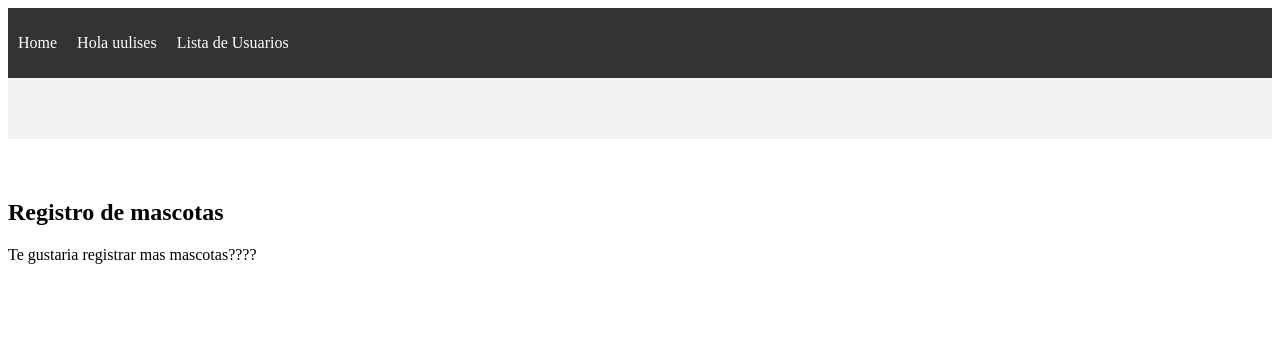
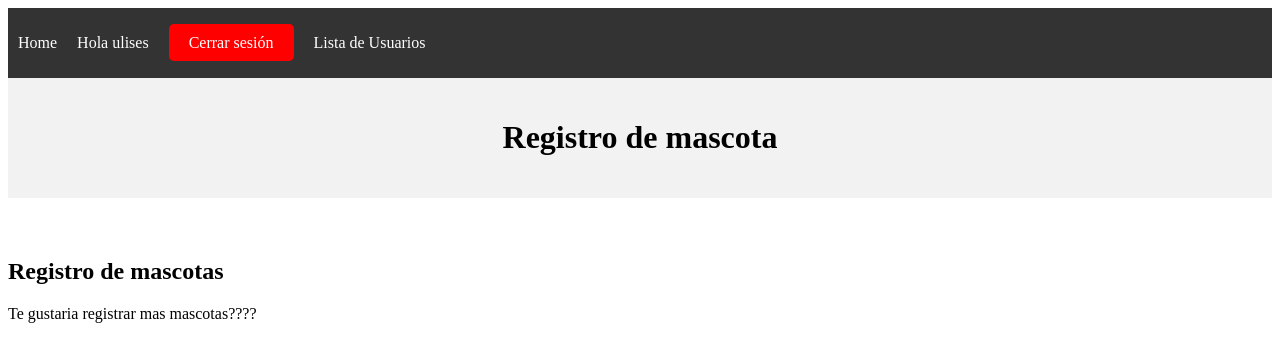
Before and after one commit to B4ZU27/Dogeaway_ingSoft, a Django app: page /registro_mascota/ in a window 1280 px wide. Shown: the top 362 px of the page. Run offline with Django 4.2, Linux system fonts and the light colour scheme; a user stored in the database is signed in.

Commit message:
Boton de logout

```diff
--- a/main_app/forms.py
+++ b/main_app/forms.py
@@ -33,7 +33,7 @@ class UserForm(UserCreationForm):
 class MascotaForm(forms.ModelForm):
     class Meta:
         model = Mascota
-        fields = ['dueño', 'nombre', 'peso', 'sexo', 'tamaño', 'descripcion', 'raza', 'tiene_cartilla']
+        fields = ['nombre', 'peso', 'sexo', 'tamaño', 'descripcion', 'raza', 'tiene_cartilla']
 
 #-----IMAGENES DE MASCOTA-----*
 class ImagenMascotaForm(forms.ModelForm):
--- a/main_app/static/css/base.css
+++ b/main_app/static/css/base.css
@@ -74,3 +74,16 @@ button[type="submit"] {
     display: block;
     margin-top: 10px; /* Agrega espacio entre los campos y el botón */
 }
+
+#logout-link {
+    background-color: #ff0000; /* Color de fondo rojo */
+    color: #ffffff; /* Color del texto blanco */
+    padding: 10px 20px; /* Espaciado interno para hacer que parezca un botón */
+    text-decoration: none; /* Quita la subraya del enlace */
+    border-radius: 5px; /* Bordes redondeados */
+}
+
+/* Cambiar el color del enlace cuando se coloca el cursor encima */
+#logout-link:hover {
+    background-color: #cc0000; /* Cambiar el color de fondo cuando se coloca el cursor encima */
+}
--- a/main_app/templates/index.html
+++ b/main_app/templates/index.html
@@ -2,4 +2,5 @@
 
 {% block content %}
 <p> Este es el home aqui es donde van a poner el estilo este weyes y asi aqui en este espacio, recuerden darloe extendes a base.html</p>
+<a href="{% url 'logout' %}" id="logout-link">Cerrar sesión</a>
 {% endblock content %}
--- a/main_app/templates/layouts/base.html
+++ b/main_app/templates/layouts/base.html
@@ -13,7 +13,10 @@
         <ul>
             <li><a href="/">Home</a></li>
             {% if user.is_authenticated %}
-                <li> Hola u{{ user.username }}</li>
+                <li> Hola {{ user.username }}</li>
+                <li> <a href="{% url 'logout' %}" id="logout-link">Cerrar sesión</a></li>
+
+
             {% else %}
                 <li><a href="/login/">Login</a></li>
                 <li><a href="/signup/">Registro</a></li>
--- a/main_app/urls.py
+++ b/main_app/urls.py
@@ -1,12 +1,14 @@
+from django.contrib.auth.views import LogoutView
 from django.urls import path
 from . import views
 #------------------
 
 urlpatterns = [
-    path('', views.index),
+    path('', views.index, name = 'Home'),
     path('login/', views.login_view, name='login'),
     path('signup/', views.signup, name='signup'),
     path('registro_mascota/', views.registro_mascota, name='registro de mascota'),
     path('lista/', views.ListaUsuariosView.as_view(), name='lista de usuarios'),
-    #path('preferencias/', views.preferencias, name='preferencias')
+    path('preferencias/', views.preferencias_view, name='preferencias'),
+    path('logout/', LogoutView.as_view(), name='logout'),
 ]
--- a/main_app/views.py
+++ b/main_app/views.py
@@ -1,6 +1,7 @@
 from django.shortcuts import render, redirect
 from django.views.generic import ListView
 from django.contrib.auth import authenticate, login
+from django.contrib.auth.decorators import login_required
 from django.contrib import messages
 from django.http import HttpResponse
 from .models import Usuario
@@ -51,7 +52,22 @@ def signup(request):
                                         'title': "Sign up"})
 
 #-----SIGNUP_MASCOTA VIEW-----*
+@login_required
 def registro_mascota(request):
+    if request.method == 'POST':
+        form = MascotaForm(request.POST)
+        if form.is_valid():
+            mascota = form.save(commit=False)  # Guarda el formulario sin commit para poder modificarlo
+            mascota.dueño = request.user  # Asigna el usuario autenticado como dueño de la mascota
+            mascota.save()  # Guarda la mascota con el dueño asignado
+            return redirect('/preferencias/')  # Redirige a la página de inicio después del registro
+    else:
+        form = MascotaForm()
+    return render(request, 'registroMascota.html', {'form': form, 'title': "Registro de mascota"})
+
+#-----PREFERENCIAS VIEW-----*
+@login_required
+def preferencias_view(request):
     if request.method == 'POST':
         form = MascotaForm(request.POST)
         if form.is_valid():
@@ -59,10 +75,7 @@ def registro_mascota(request):
             return redirect('/')  # Redirige a la página de inicio después del registro
     else:
         form = UserForm()
-    return render(request, 'registroMascota.html', {'form': form})
-
-#-----PREFERENCIAS VIEW-----*
-
+    return render(request, 'registroMascota.html', {'form': form, 'title': "Preferencias"})
 #-----LISTAUSUARIOS VIEW-----*
 class ListaUsuariosView(ListView):
     model = Usuario
```
